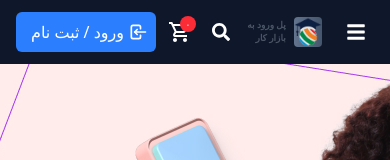
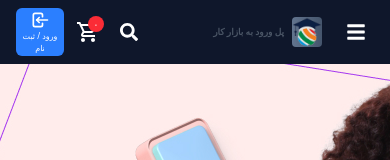
Before and after one commit to mostafa0824/Amoozly, a React (Vite) app: page / in a window 390 px wide. Shown: the top 160 px of the page. Built offline with nearby package versions, Linux system fonts and the light colour scheme; no server answers.

Commit message:
improvement responsive

```diff
--- a/src/Components/Navbar/index.jsx
+++ b/src/Components/Navbar/index.jsx
@@ -85,14 +85,14 @@ export default function Navbar() {
               alt="logo"/>
               <div>
                <span className="textLogo hidden sm:inline hover:text-blue-300"> Amoozly</span>
-               <p className="textLogoBottom text-gray-600 text-[12px]">پل ورود به بازار کار</p>
+               <p className="textLogoBottom text-gray-600 text-[12px] text-nowrap">پل ورود به بازار کار</p>
               </div>
 
           </div>
         </div>
 
         {/* desktop menu */}
-        <ul className="linksNav ml-5 mr-5 hidden md:flex gap-6 text-sm font-medium">
+        <ul className="linksNav mr-4 hidden md:flex gap-6 text-sm font-medium">
           <li>
             <Link to="/" className="hover:text-blue-400">
               خانه
@@ -157,9 +157,9 @@ export default function Navbar() {
           </div>
           {/* login/logout & list */}
           {!token ? (
-            <button className="flex items-center gap-1 w-35 h-10 px-2 bg-blue-500 hover:bg-blue-600 rounded-md">
+            <button onClick={()=>navigate("/login")} className="flex flex-col items-center justify-center w-12 h-12 p-[2px] bg-blue-500 hover:bg-blue-600 rounded-md cursor-pointer">
               <TbLogin size={20} />
-              <Link to="/login">ورود / ثبت نام</Link>
+              <Link className="text-[8px]">ورود / ثبت نام</Link>
             </button>
           ) : (
             <div className="user relative cursor-pointer hover:">
```
